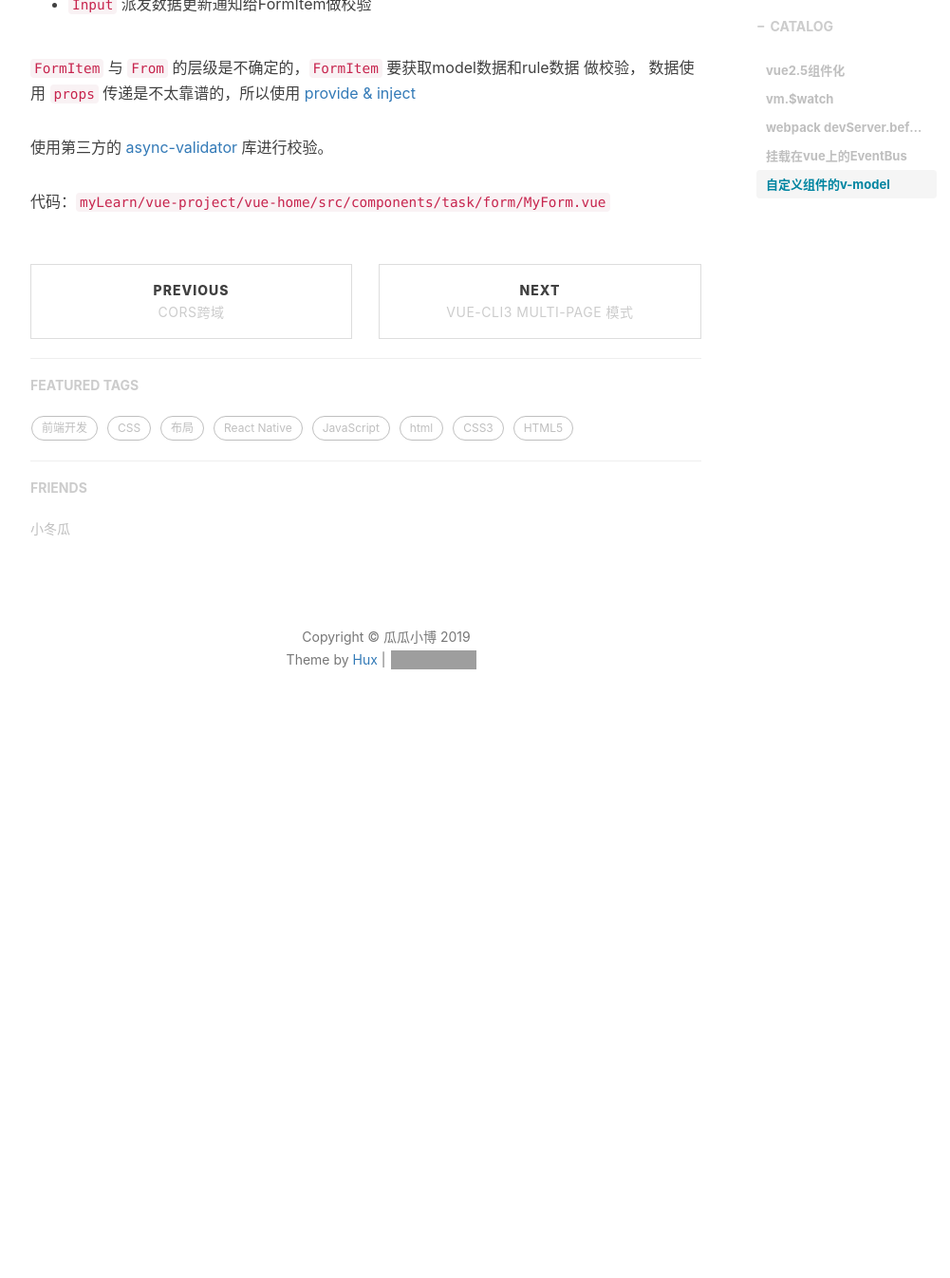
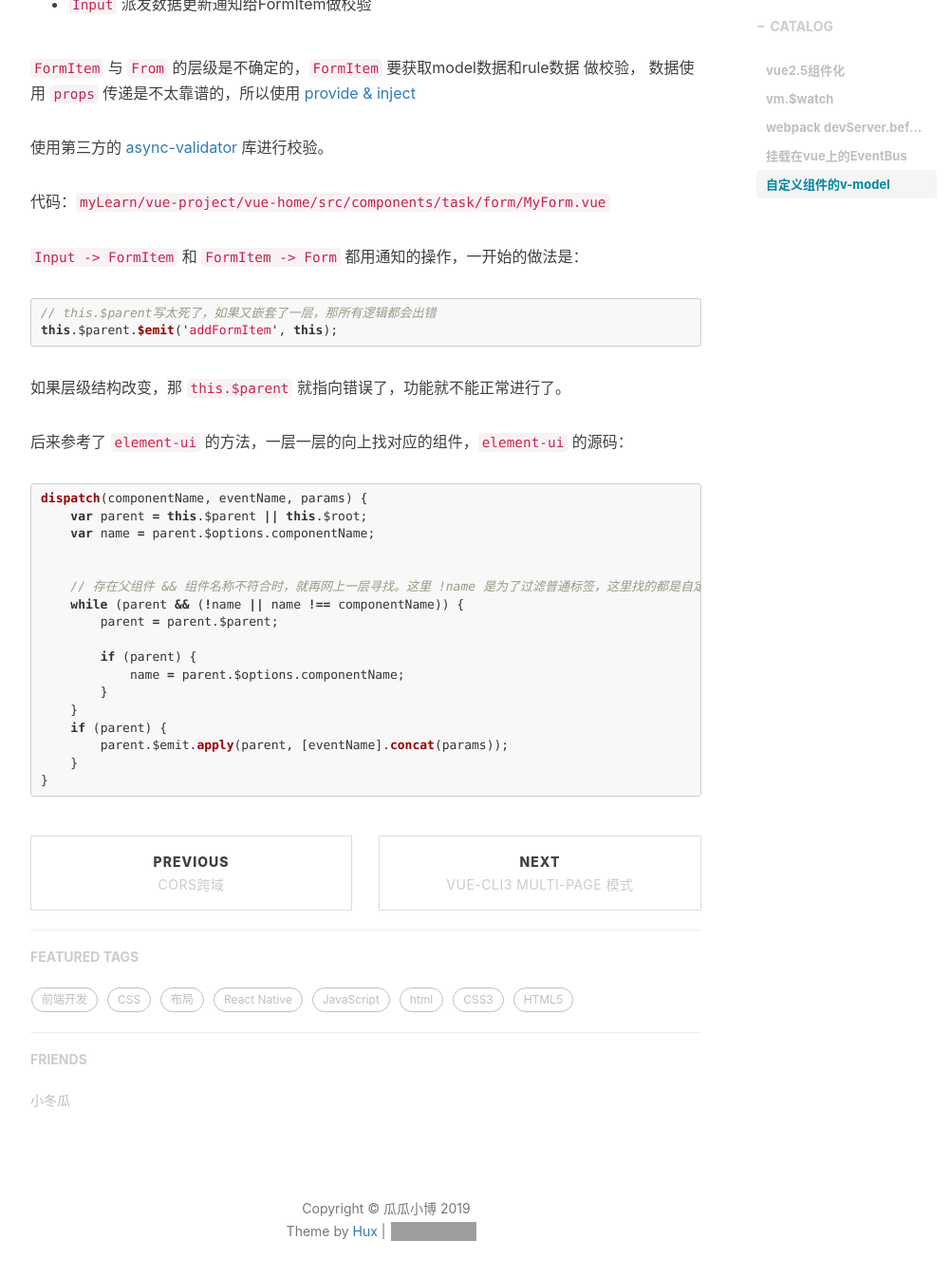
Before and after one commit to DDXG638/DDXG638.github.io, a Jekyll site: the page built from _posts/2019-08-11-KaiKeBaLeran1.md, in a window 1280 px wide and 1400 px high, scrolled down 2837 px. Shown: the top 1346 px of the window at 95% size, without its empty margins (233-1234 px from the left). Built offline with Jekyll 4.4.1, drawn with Linux system fonts in a browser that asks for light colours; nearby versions of some CDN libraries; comment, search, counter and statistics services are not loaded; before the commit the page ends 3636 px from its top, so only the background shows below that; grey boxes are pictures that could not be loaded.

Commit message:
添加内容，2019-08-11-KaiKeBaLeran1

````diff
--- a/_posts/2019-08-11-KaiKeBaLeran1.md
+++ b/_posts/2019-08-11-KaiKeBaLeran1.md
@@ -116,3 +116,32 @@ this.$emit('aaabbb', params);
 使用第三方的 [async-validator](https://github.com/yiminghe/async-validator) 库进行校验。
 
 代码：`myLearn/vue-project/vue-home/src/components/task/form/MyForm.vue`
+
+`Input -> FormItem` 和 `FormItem -> Form` 都用通知的操作，一开始的做法是：
+``` javascript
+// this.$parent写太死了，如果又嵌套了一层，那所有逻辑都会出错
+this.$parent.$emit('addFormItem', this);
+```
+
+如果层级结构改变，那 `this.$parent` 就指向错误了，功能就不能正常进行了。
+
+后来参考了 `element-ui` 的方法，一层一层的向上找对应的组件，`element-ui` 的源码：
+``` javascript
+dispatch(componentName, eventName, params) {
+    var parent = this.$parent || this.$root;
+    var name = parent.$options.componentName;
+
+
+    // 存在父组件 && 组件名称不符合时，就再网上一层寻找。这里 !name 是为了过滤普通标签，这里找的都是自定义组件
+    while (parent && (!name || name !== componentName)) {
+        parent = parent.$parent;
+
+        if (parent) {
+            name = parent.$options.componentName;
+        }
+    }
+    if (parent) {
+        parent.$emit.apply(parent, [eventName].concat(params));
+    }
+}
+```
````
